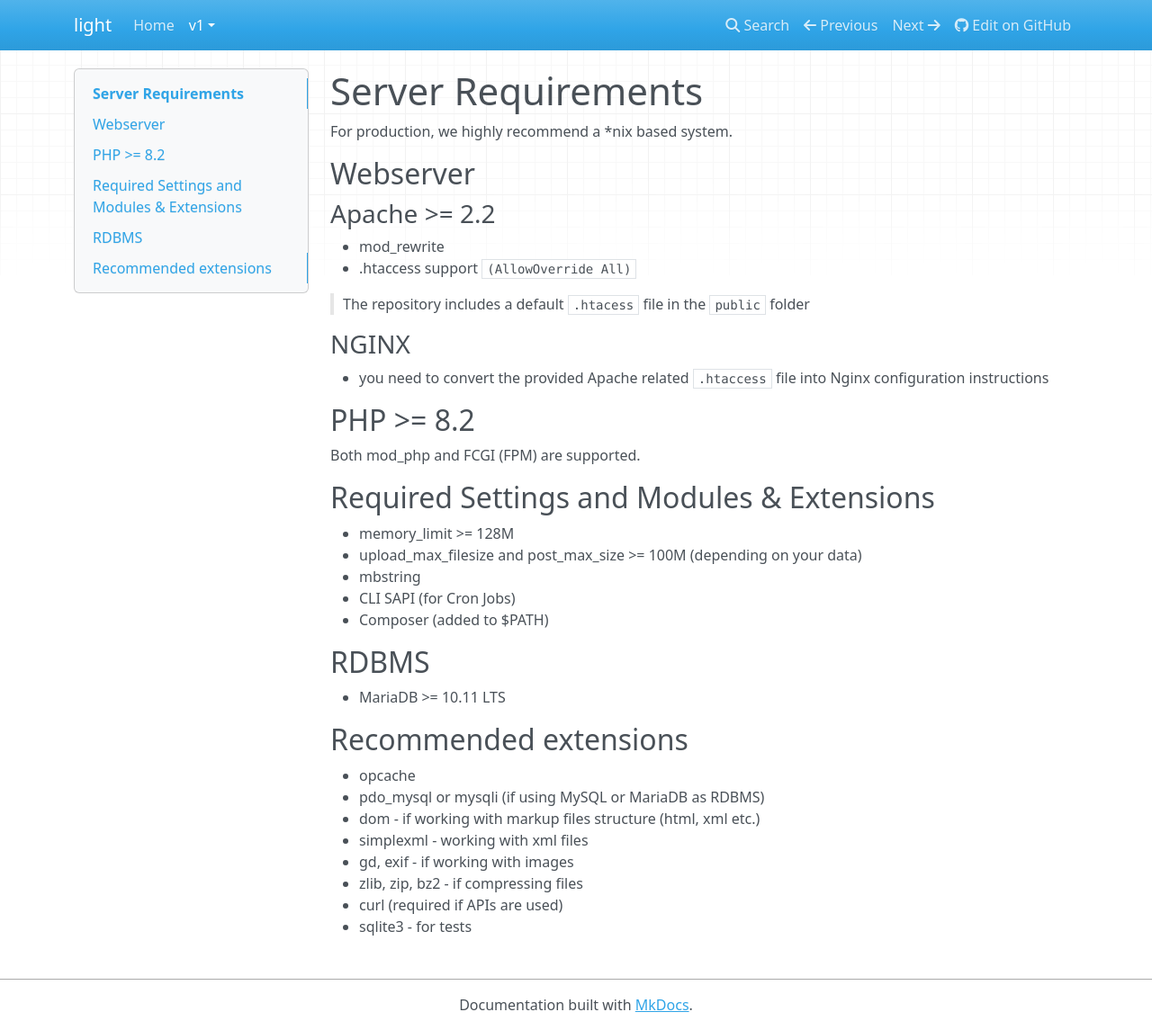
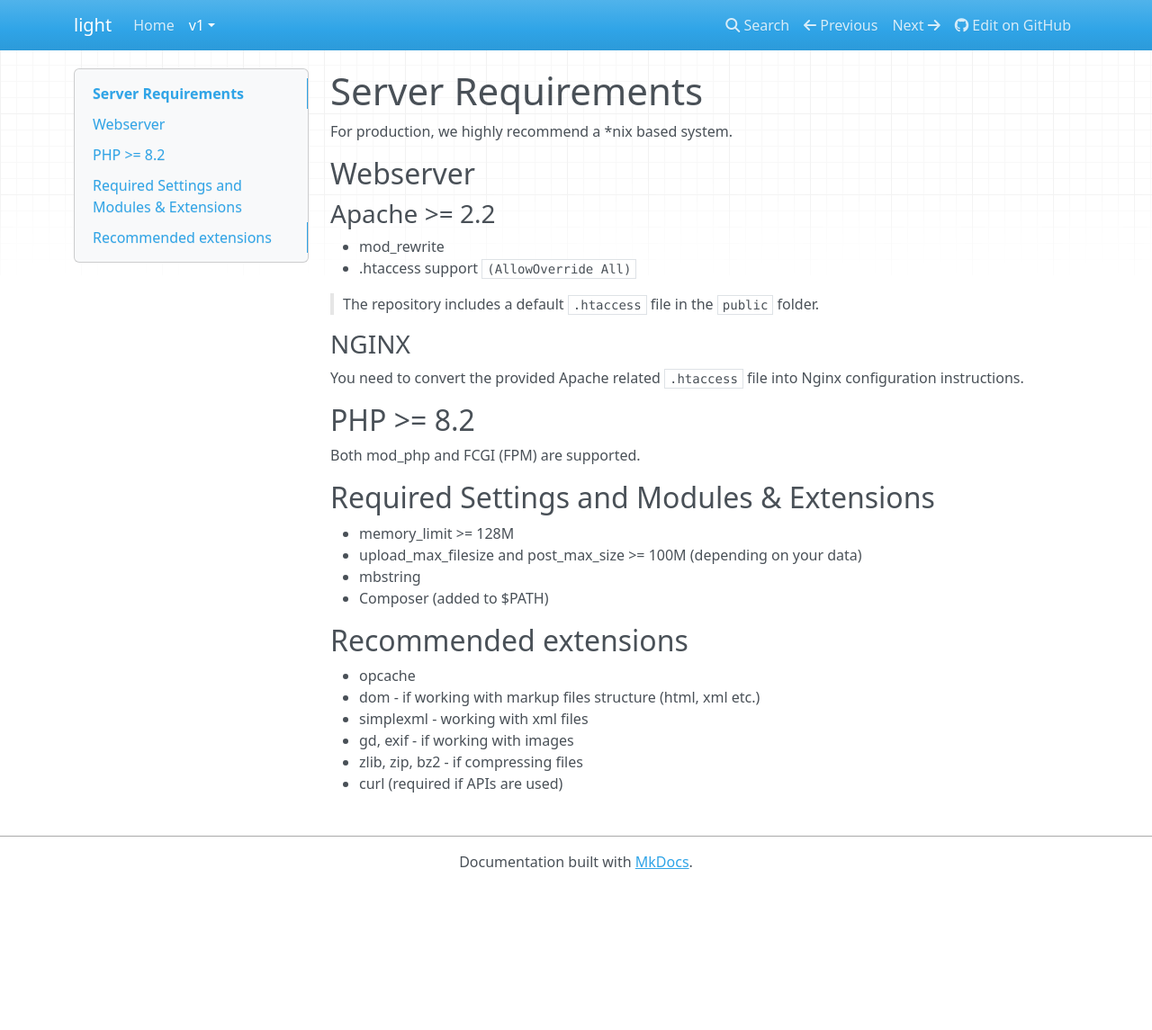
Before and after one commit to dotkernel/light-documentation, an MkDocs documentation site: the page built from docs/book/v1/introduction/server-requirements.md, in a window 1280 px wide and 1145 px high. Shown: the whole window at 90% size. Built offline with MkDocs 1.6.1, drawn with Linux system fonts in a browser that asks for light colours; nearby versions of some CDN libraries.

Commit message:
Updated Server Requirements page
Signed-off-by: alexmerlin <alex.merlin.1985@gmail.com>

```diff
--- a/docs/book/v1/introduction/server-requirements.md
+++ b/docs/book/v1/introduction/server-requirements.md
@@ -9,11 +9,11 @@ For production, we highly recommend a *nix based system.
 * mod_rewrite
 * .htaccess support `(AllowOverride All)`
 
-> The repository includes a default `.htacess` file in the `public` folder
+> The repository includes a default `.htaccess` file in the `public` folder.
 
 ### NGINX
 
-* you need to convert the provided Apache related `.htaccess` file into Nginx configuration instructions
+You need to convert the provided Apache related `.htaccess` file into Nginx configuration instructions.
 
 ## PHP >= 8.2
 
@@ -24,20 +24,13 @@ Both mod_php and FCGI (FPM) are supported.
 * memory_limit >= 128M
 * upload_max_filesize and post_max_size >= 100M (depending on your data)
 * mbstring
-* CLI SAPI (for Cron Jobs)
 * Composer (added to $PATH)
-
-## RDBMS
-
-* MariaDB >= 10.11 LTS
 
 ## Recommended extensions
 
 * opcache
-* pdo_mysql or mysqli (if using MySQL or MariaDB as RDBMS)
 * dom - if working with markup files structure (html, xml etc.)
 * simplexml - working with xml files
 * gd, exif - if working with images
 * zlib, zip, bz2 - if compressing files
 * curl (required if APIs are used)
-* sqlite3 - for tests
```
